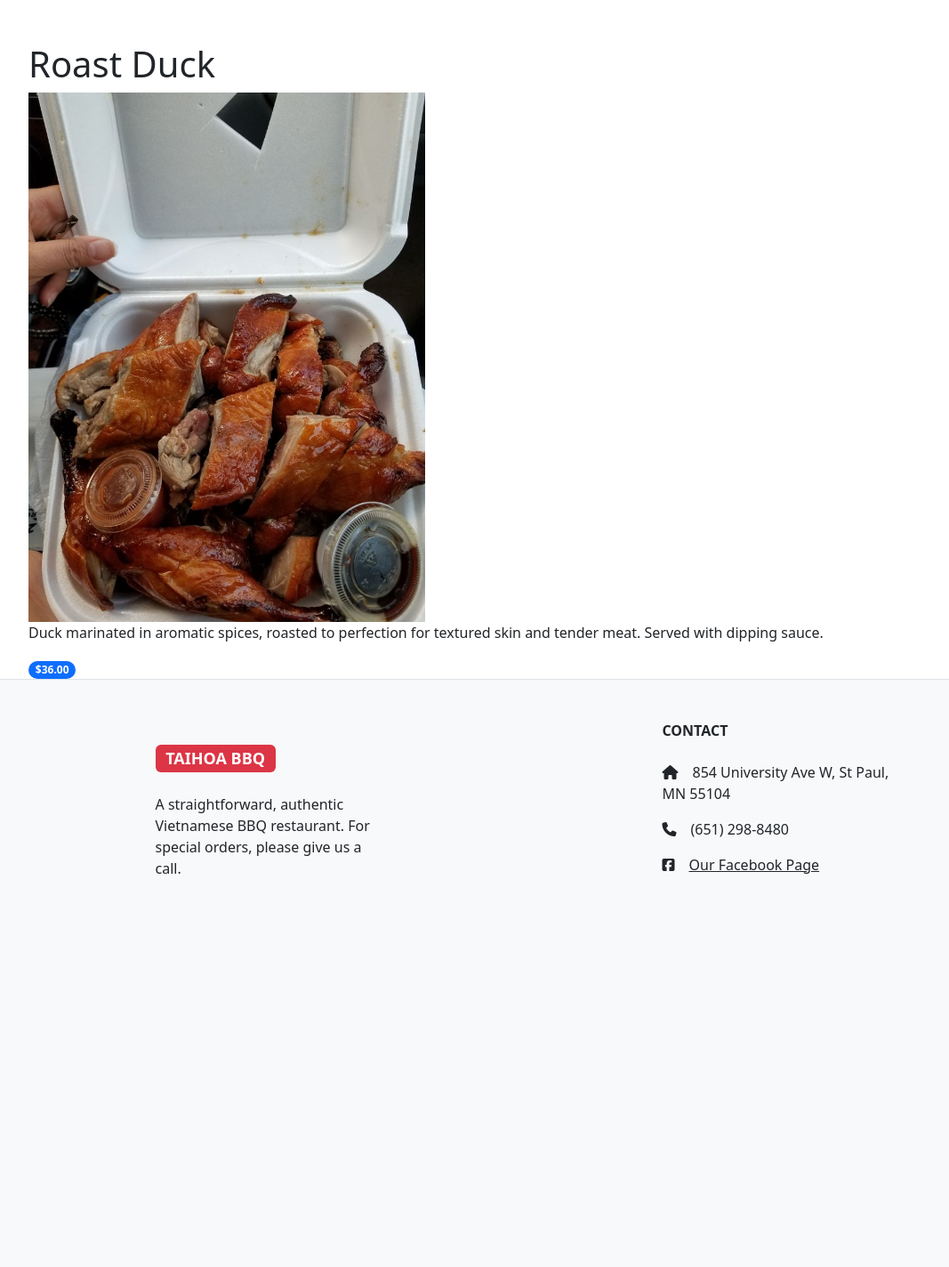
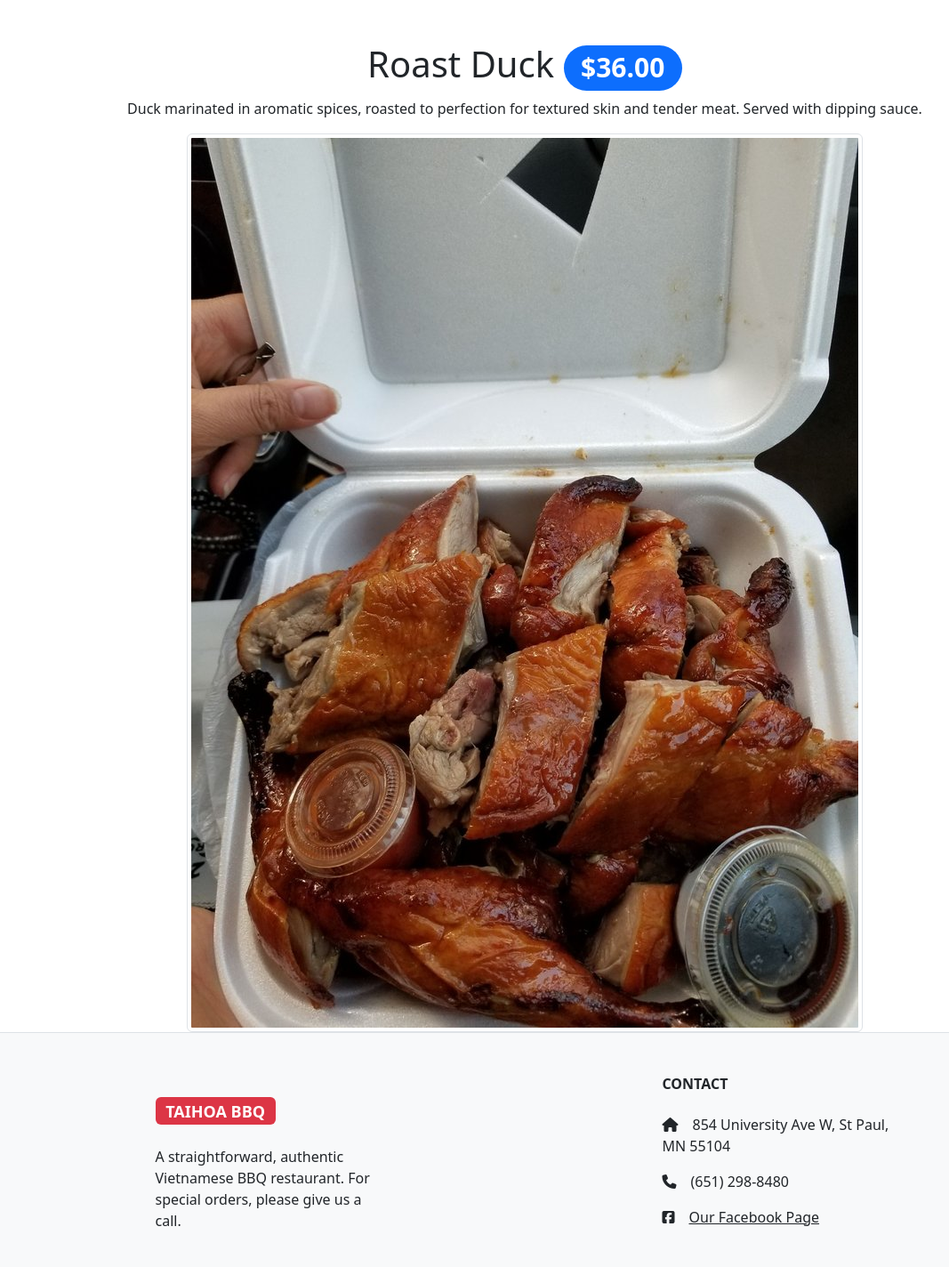
Before and after one commit to Exiledz5155/restaurant_menu, a Django app: page /item/7/ in a window 1280 px wide. Shown: the part 56-1480 px from the top of the page at 89% size, without its empty margins (50-1117 px from the left). Before the commit the page ends 1038 px from the top, so only its background shows below. Run offline with Django 4.2, Linux system fonts and the light colour scheme; data comes from the database, SQL or seed files in the repository; some libraries are stand-ins or nearby versions.

Commit message:
Styled Menu detail page

```diff
--- a/restaurant_menu/templates/menu_item_detail.html
+++ b/restaurant_menu/templates/menu_item_detail.html
@@ -1,15 +1,16 @@
 {% extends 'base.html' %}
 {% block content %}
     <div class="container">
-        <h1 class="pt-5">{{ item.meal }}</h1>
-            <a href="{{ item.meal_photo.url }}">
-                <img src="{{ item.meal_photo.url }}" alt="Error retrieving photo" style="width:40%">
-            </a>
-        <p>{{ item.description }}</p>
-        {% if item.per_pound == 0 %}
-            <span class="badge bg-primary rounded-pill">${{ item.price }}</span>
-        {% else %}
-            <span class="badge bg-primary rounded-pill">${{ item.price }}/lbs</span>
-        {% endif %}
+        <div class="text-center">
+        <h1 class="pt-5">{{ item.meal }}
+            {% if item.per_pound == 0 %}
+                <span class="badge bg-primary rounded-pill">${{ item.price }}</span>
+            {% else %}
+                <span class="badge bg-primary rounded-pill">${{ item.price }}/lbs</span>
+            {% endif %}
+        </h1>
+            <p class="">{{ item.description }}</p>
+            <img src="{{ item.meal_photo.url }}" class="img-thumbnail" alt="{{ item.meal }}">
+        </div>
     </div>
 {% endblock content %}
```
Also changed, not shown: restaurant_menu/static/images/Taihoa Back.jpeg (added).
